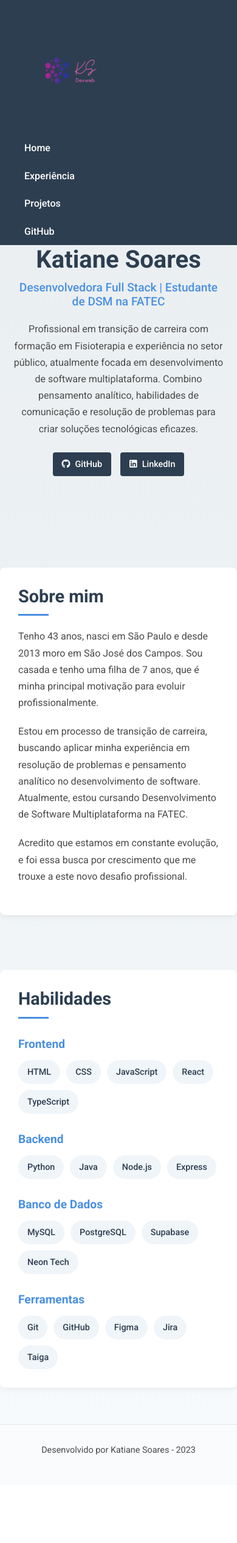
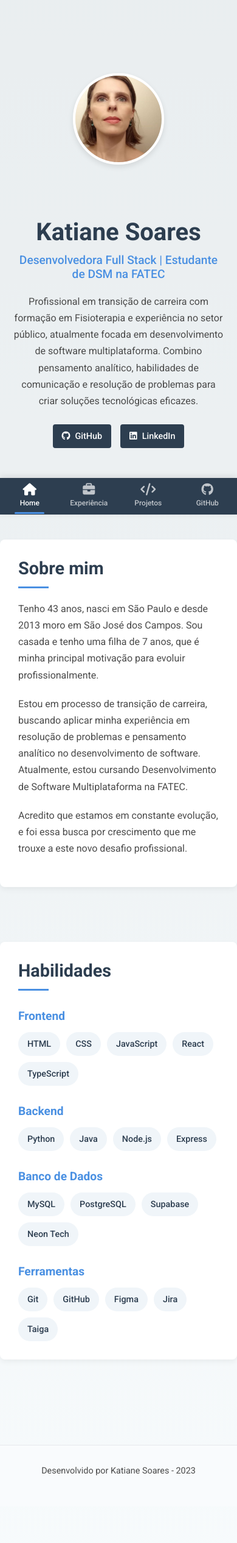
Before and after one commit to Katianefatec/Portfolio, a Flask app: page / in a window 390 px wide. Shown: the whole page at 61% size. Before the commit the page ends 2386 px from the top, so only its background shows below. Run offline with Flask 2, Linux system fonts and the light colour scheme; some libraries are stand-ins or nearby versions.

Commit message:
ajustando o menu para mobile

```diff
--- a/Src/static/css/estilos.css
+++ b/Src/static/css/estilos.css
@@ -7,8 +7,9 @@
       color: #333;
       line-height: 1.6;
     }
+
     .container:first-of-type {
-      margin-top: 50px; /* Ajuste o valor conforme necessário */
+      margin-top: 50px;
     }
 
     .container {
@@ -32,6 +33,14 @@
     }
 
     /* Navbar/Sidebar melhorado */
+    .sidebar-container {
+      position: fixed;
+      top: 0;
+      left: 0;
+      width: 100%;
+      z-index: 1000;
+    }
+
     #sidebar {
       position: fixed;
       top: 0;
@@ -45,7 +54,6 @@
       padding: 0 20px;
       z-index: 1000;
     }
-
 
     .list-unstyled {
       display: flex;
@@ -69,8 +77,74 @@
     }
 
     #sidebar img {
-      width: 220px; /* Ajuste o tamanho conforme necessário */
+      width: 120px;
       height: auto;
+    }
+
+    /* Menu Desktop vs Mobile */
+    .mobile-tab-menu {
+      display: none; /* Oculto por padrão */
+    }
+
+    .desktop-menu {
+      display: block; /* Visível por padrão */
+    }
+
+    /* Estilo do Tab Menu Mobile */
+    .mobile-tab-menu {
+      position: fixed;
+      bottom: 0;
+      left: 0;
+      width: 100%;
+      height: 60px;
+      background-color: #2d3e50;
+      justify-content: space-around;
+      align-items: center;
+      box-shadow: 0 -2px 10px rgba(0,0,0,0.1);
+      z-index: 1000;
+    }
+
+    .tab-item {
+      display: flex;
+      flex-direction: column;
+      align-items: center;
+      justify-content: center;
+      color: rgba(255,255,255,0.7);
+      text-decoration: none;
+      padding: 8px 0;
+      transition: color 0.3s;
+      flex: 1;
+      text-align: center;
+    }
+
+    .tab-item:hover, .tab-item.active {
+      color: white;
+      text-decoration: none;
+    }
+
+    .tab-item i {
+      font-size: 20px;
+      margin-bottom: 3px;
+    }
+
+    .tab-item span {
+      font-size: 12px;
+      font-weight: 500;
+    }
+
+    .tab-item.active {
+      position: relative;
+    }
+
+    .tab-item.active::after {
+      content: '';
+      position: absolute;
+      bottom: 0;
+      left: 25%;
+      width: 50%;
+      height: 3px;
+      background-color: #4a90e2;
+      border-radius: 2px;
     }
 
     /* Hero Section - Home Page */
@@ -94,13 +168,13 @@
     }
 
     .profile-image {
-      width: 240px;
-      height: 240px;
+      width: 200px;
+      height: 200px;
       border-radius: 50%;
-      object-fit: unset;
+      object-fit: cover;
       border: 4px solid #fff;
       box-shadow: 0 4px 10px rgba(0, 0, 0, 0.1);
-      margin: 20 20px 0 0;
+      margin: 0 auto;
     }
 
     .profile-info {
@@ -335,7 +409,7 @@
       margin: 0;
     }
 
-    /* Projects Page - Estilos Aprimorados */
+    /* Projects Page */
     .projeto2 {
       border: none;
       background-color: white;
@@ -515,8 +589,27 @@
       transform: scale(1.2);
     }
 
-    /* Responsividade */
+    /* Media Queries */
     @media (max-width: 768px) {
+      /* Alternar menus */
+      .desktop-menu {
+        display: none !important;
+      }
+
+      .mobile-tab-menu {
+        display: flex !important;
+      }
+
+      /* Adicionar espaço para o menu tab na parte inferior */
+      .content-wrapper {
+        padding-bottom: 80px;
+      }
+
+      footer {
+        margin-bottom: 60px;
+      }
+
+      /* Layout responsivo */
       .profile-container {
         flex-direction: column;
         text-align: center;
@@ -557,31 +650,6 @@
       .tech-tag, .comp-tag {
         margin-bottom: 8px;
       }
-
-
-
-      #sidebar {
-        flex-direction: column;
-        height: auto;
-        align-items: flex-start;
-        padding: 10px 20px;
-      }
-
-      .list-unstyled {
-        flex-direction: column;
-        width: 100%;
-        display: none; /* Esconde o menu inicialmente */
-      }
-
-      #sidebar:hover .list-unstyled {
-        display: flex; /* Mostra o menu ao passar o mouse */
-      }
-
-      .list-unstyled a {
-        width: 100%;
-        text-align: left;
-        padding: 10px 20px;
-      }
     }
 
     @media (max-width: 480px) {
--- a/Src/templates/base.html
+++ b/Src/templates/base.html
@@ -1,4 +1,3 @@
-Src\templates\base.html -->
 <!DOCTYPE html>
 <html lang="pt-br">
 <head>
@@ -13,50 +12,54 @@ Src\templates\base.html -->
     <title>Katiane Soares | Desenvolvedora Full Stack</title>
 </head>
 <body>
-  <div class="sidebar-fixed">
-    <div class="container-fluid">
-      <div class="row">
+  <!-- Menu desktop -->
+  <div class="sidebar-container desktop-menu">
     <nav id="sidebar">
-
       <img src="../static/img/ks.png" alt="Logo">
       <ul class="list-unstyled">
         <li><a href="/">Home</a></li>
-            <li class="menu-item">
-              <a href="/experiencia">Experiência</a>
-            </li>
-            <li class="menu-item">
-              <a href="/projetos">Projetos</a>
-            </li>
-            <li class="menu-item">
-              <a href="https://github.com/Katianefatec" target="_blank">GitHub</a>
-            </li>
+        <li><a href="/experiencia">Experiência</a></li>
+        <li><a href="/projetos">Projetos</a></li>
+        <li><a href="https://github.com/Katianefatec" target="_blank">GitHub</a></li>
       </ul>
     </nav>
   </div>
-    </div>
+
+  <!-- Conteúdo principal -->
+  <div class="content-wrapper">
+    {% block conteudo %}
+    {% endblock %}
   </div>
 
-  <script src="https://ajax.googleapis.com/ajax/libs/jquery/3.5.1/jquery.min.js"></script>
-  <script>
-  $(document).ready(function() {
-    $('#sidebarToggle').click(function() {
-      $('#sidebar').toggleClass('active');
-    });
-  });
-  </script>
-
-  {% block conteudo %}
-  {% endblock %}
+  <!-- Menu mobile em tabs -->
+  <nav class="mobile-tab-menu">
+    <a href="/" class="tab-item {% if request.path == '/' %}active{% endif %}">
+      <i class="fas fa-home"></i>
+      <span>Home</span>
+    </a>
+    <a href="/experiencia" class="tab-item {% if request.path == '/experiencia' %}active{% endif %}">
+      <i class="fas fa-briefcase"></i>
+      <span>Experiência</span>
+    </a>
+    <a href="/projetos" class="tab-item {% if request.path == '/projetos' %}active{% endif %}">
+      <i class="fas fa-code"></i>
+      <span>Projetos</span>
+    </a>
+    <a href="https://github.com/Katianefatec" class="tab-item" target="_blank">
+      <i class="fab fa-github"></i>
+      <span>GitHub</span>
+    </a>
+  </nav>
 
   <footer>
     <div class="name">
       <p>Desenvolvido por Katiane Soares - 2023</p>
     </div>
     <div class="img-footer">
-      <a href="https://github.com/Katianefatec" target="_blank">
-
-      </a>
+      <a href="https://github.com/Katianefatec" target="_blank"></a>
     </div>
   </footer>
+
+  <script src="https://ajax.googleapis.com/ajax/libs/jquery/3.5.1/jquery.min.js"></script>
 </body>
 </html>
```
Also changed, not shown: Src/app.py (line endings or trailing spaces). Lines whose indentation alone changed are shown as unchanged.
